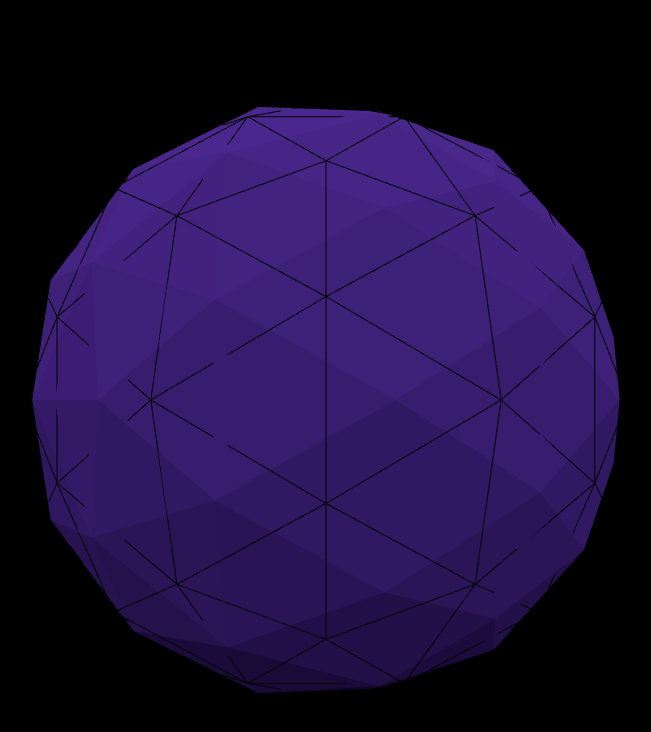
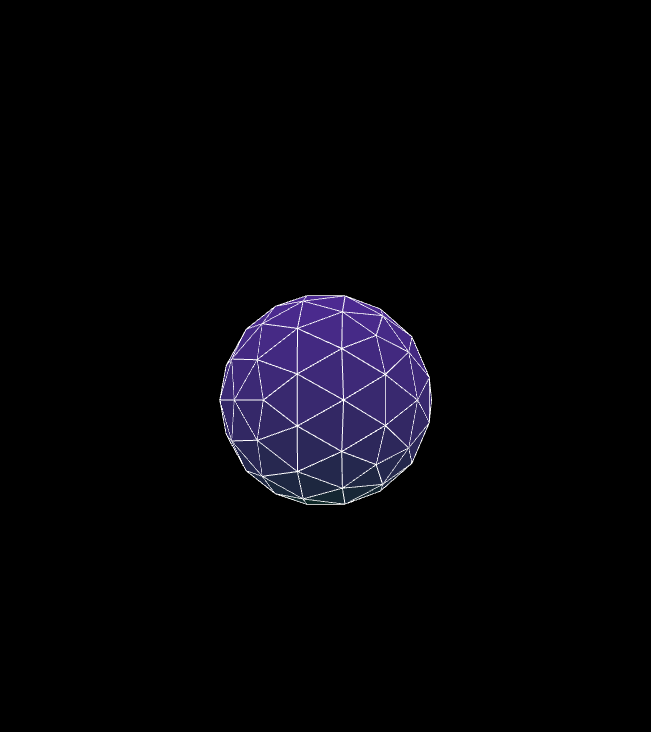
Before and after one commit to Nicolas-Alves23/threejs, a plain HTML site: page getting-started-with-threejs-main/index.html in a window 1280 px wide. Shown: the whole page, without its empty margins (314-965 px from the left). Drawn offline with nearby package versions, Linux system fonts and the light colour scheme; animation ran at ten frames a second.

Commit message:
minha bolinha

```diff
--- a/getting-started-with-threejs-main/index.html
+++ b/getting-started-with-threejs-main/index.html
@@ -4,11 +4,7 @@
     <meta charset="UTF-8" />
     <meta name="viewport" content="width=device-width, initial-scale=1.0" />
     <title>Getting Started with Three.js</title>
-    <style>
-      body {
-        margin: 0;
-      }
-    </style>
+    <link rel="stylesheet" href="style.css">
     <script type="importmap">
 			{
 				"imports": {
@@ -19,6 +15,13 @@
 		</script>
   </head>
   <body>
+    <header></header>
+    <main>
+      <div>
+
+      </div>
+    </main>
+    <footer></footer>
     <script type="module" src="index.js"></script>
   </body>
 </html>
--- a/getting-started-with-threejs-main/index.js
+++ b/getting-started-with-threejs-main/index.js
@@ -1,4 +1,5 @@
 import * as THREE from "three";
+import { OrbitControls } from "jsm/controls/OrbitControls.js"
 // inicializando o height e o width
 const w = window.innerWidth
 const h = window.innerHeight
@@ -11,8 +12,13 @@ const aspect = w / h
 const near = 0.2
 const far = 10
 const camera = new THREE.PerspectiveCamera(fov, aspect, near, far)
-camera.position.z = 2
+camera.position.z = 5
 const scene = new THREE.Scene()
+
+
+const controls = new OrbitControls(camera, renderer.domElement)
+controls.enableDamping = true
+controls.dampingFactor = 0.03
 
 const geo = new THREE.IcosahedronGeometry(1.0, 2)
 const mat = new THREE.MeshStandardMaterial({
@@ -24,20 +30,21 @@ const mesh = new THREE.Mesh(geo,mat)
 scene.add(mesh)
 
 const wireMat = new THREE.MeshBasicMaterial({
-    color: '#000000',
+    color: '#ffffff',
     wireframe: true
 })
 
 const wireMesh = new THREE.Mesh(geo, wireMat)
 wireMesh.scale.setScalar(1.002)
-scene.add(wireMesh)
+mesh.add(wireMesh)
 
-const hemilight = new THREE.HemisphereLight(0xffffff, 0x000000)
+const hemilight = new THREE.HemisphereLight(0xffffff, "#2FED39")
 scene.add(hemilight)
 
 function animate(t = 0){
   requestAnimationFrame(animate)
   mesh.rotation.y = t * 0.0001
   renderer.render(scene,camera)
+  controls.update()
 }
 animate()
--- /dev/null
+++ b/getting-started-with-threejs-main/style.css
@@ -0,0 +1,3 @@
+body{
+  margin: 0;
+}
```
